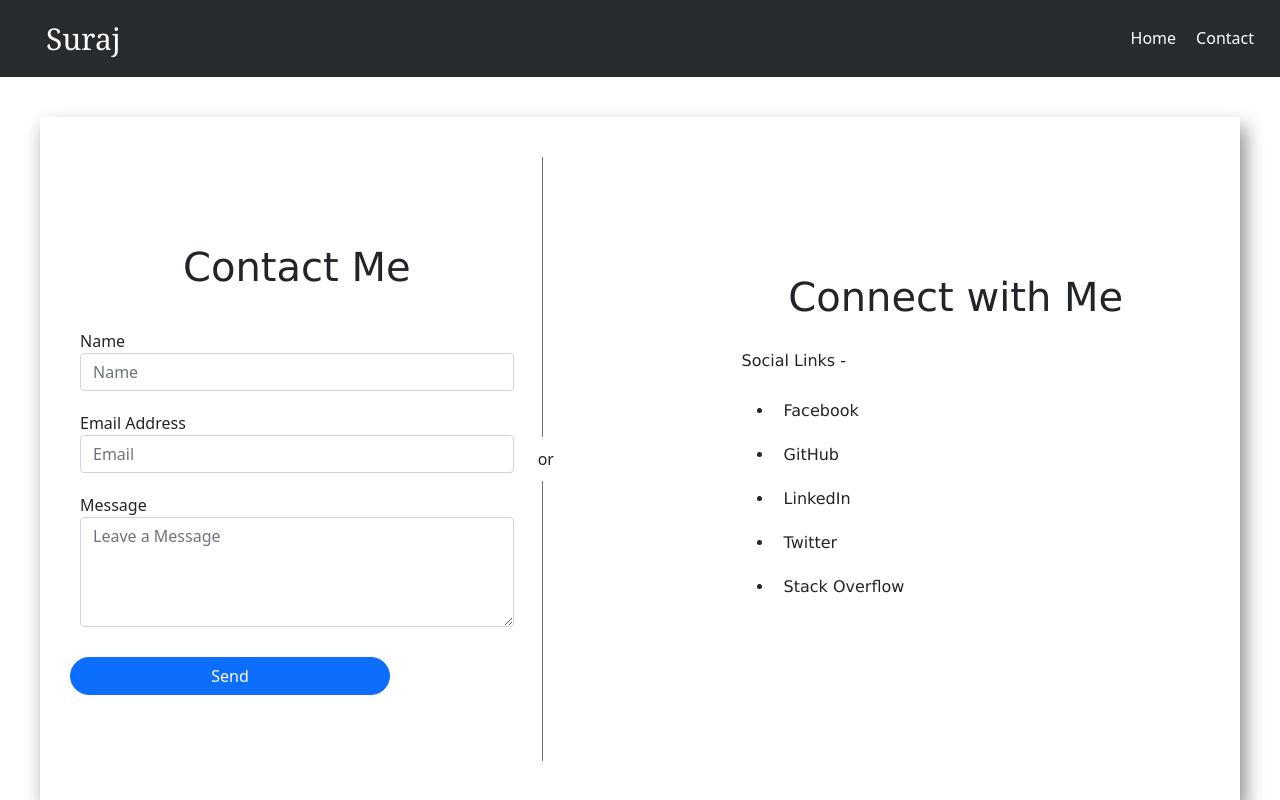
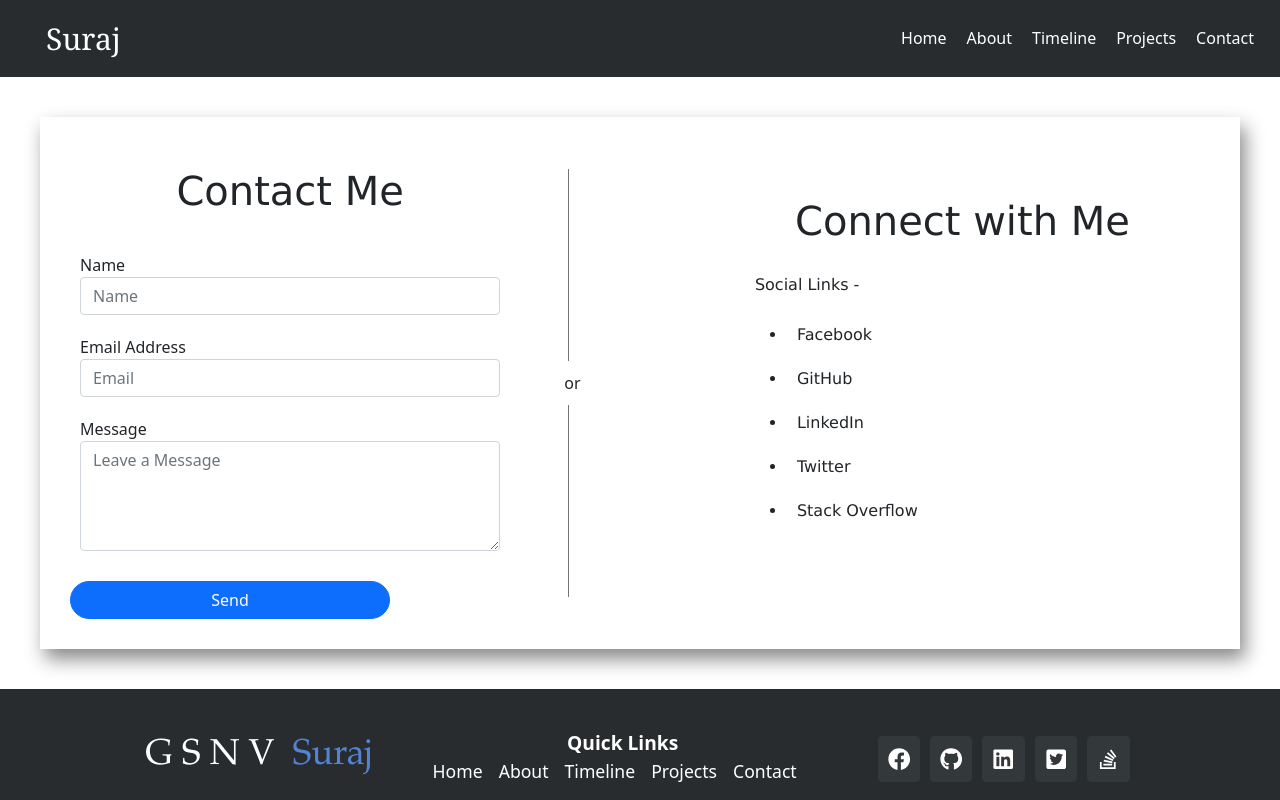
Before and after one commit to gsnvsuraj/portfolio, a React (Create React App) app: page /portfolio/contact in a window 1280 px wide. Shown: the top 800 px of the page. Built offline with nearby package versions, Linux system fonts and the light colour scheme.

Commit message:
added other pages links

```diff
--- a/src/component/Footer.jsx
+++ b/src/component/Footer.jsx
@@ -30,7 +30,10 @@ class Footer extends Component {
                         <div className="linksHead">Quick Links</div>
                         <div className="footerLinks">
                             <Link to="/" exact="true">Home</Link>
-                            <Link to="/contact">Contact</Link>
+                            <Link to="/about" exact="true">About</Link>
+                            <Link to="/timeline" exact="true">Timeline</Link>
+                            <Link to="/projects" exact="true">Projects</Link>
+                            <Link to="/contact" exact="true">Contact</Link>
                         </div>
                     </div>
 
--- a/src/component/Header.jsx
+++ b/src/component/Header.jsx
@@ -19,7 +19,10 @@ class Header extends Component {
                 <div className="header-right">
                     <div className="headerLinks">
                         <NavLink to="/" exact={true} >Home</NavLink>
-                        <NavLink to="/contact">Contact</NavLink>
+                        <NavLink to="/about" exact={true} >About</NavLink>
+                        <NavLink to="/timeline" exact={true} >Timeline</NavLink>
+                        <NavLink to="/projects" exact={true} >Projects</NavLink>
+                        <NavLink to="/contact" exact={true} >Contact</NavLink>
                     </div>
                 </div>
 
--- a/src/component/MainContent.jsx
+++ b/src/component/MainContent.jsx
@@ -1,7 +1,9 @@
 import { Component } from 'react';
 import { Route, Switch } from 'react-router-dom';
+
+import Intro from './Intro';
+import Timeline from './Timeline';
 import Contact from './Contact';
-import Intro from './Intro';
 
 class Content extends Component {
 
@@ -10,6 +12,9 @@ class Content extends Component {
             <Switch>
                 <Route path="/" exact component = {Intro} />
                 <Route path="/home" component = {Intro} />
+                <Route path="/about" component = {Intro} />
+                <Route path="/timeline" component = {Timeline} />
+                <Route path="/projects" component = {Intro} />
                 <Route path="/contact" component = {Contact} />
             </Switch>
         )
--- a/src/styles/Contact.css
+++ b/src/styles/Contact.css
@@ -45,14 +45,14 @@
 .separateLineBefore,
 .separateLineAfter {
     content: '';
-    height: 35vh;
+    height: 12rem;
     width: 1px;
     background-color: #727578;
-    margin-left: 8px;
+    margin-left: 48px;
 }
 
 .separaterText {
-    padding: 10px 4px;
+    padding: 10px 4px 10px 44px;
 }
 
 
--- a/src/styles/Footer.css
+++ b/src/styles/Footer.css
@@ -60,7 +60,7 @@ footer {
 .footerLinks > * {
     text-decoration: none;
     color: var(--main-footer-font-color);
-    margin-right: 10px;
+    margin-right: 16px;
 }
 
 
```
Also changed, not shown: src/component/About.jsx (added, +23 -0 lines), src/component/Routes.jsx (deleted, +0 -10 lines).
